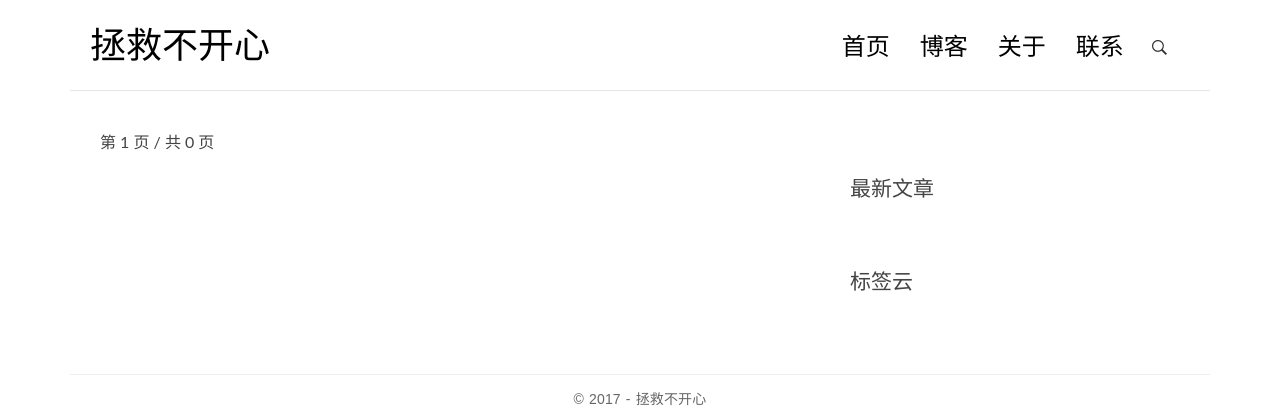
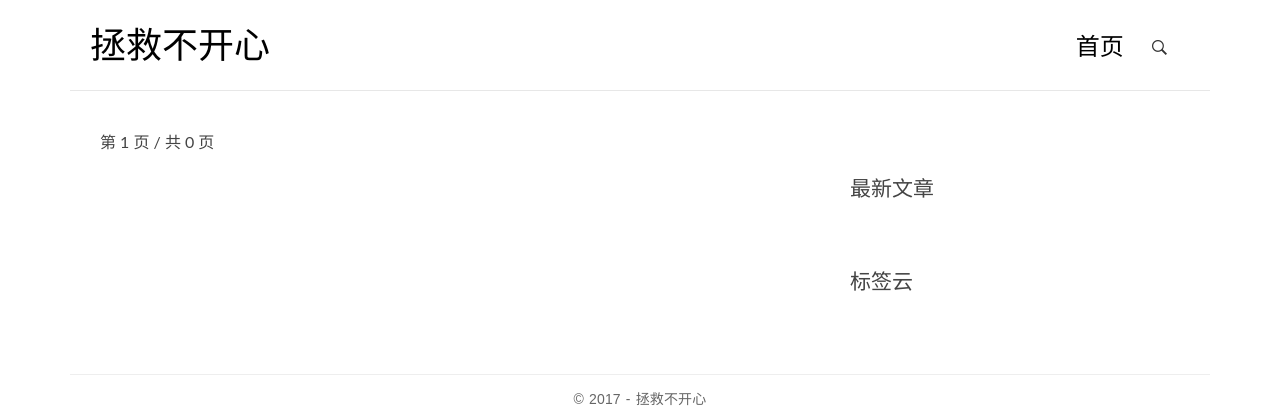
Before and after one commit to ZhangzhiS/my_site, a Django app: page /index/ in a window 1280 px wide. Shown: the top 420 px of the page. Run offline with Django 3.2, Linux system fonts and the light colour scheme; data that the repository does not hold is empty; some libraries are stand-ins or nearby versions.

Commit message:
修改导航栏，目前只有首页

```diff
--- a/templates/__base__.html
+++ b/templates/__base__.html
@@ -40,9 +40,9 @@
                     <div class="collapse navbar-collapse" id="bs-example-navbar-collapse-1">
                         <ul class="nav navbar-nav navbar-right">
                             <li class="cl-effect-11"><a href="{% url 'index' %}" data-hover="首页">首页</a></li>
-                            <li class="cl-effect-11"><a href="full-width.html" data-hover="博客">博客</a></li>
-                            <li class="cl-effect-11"><a href="about.html" data-hover="关于">关于</a></li>
-                            <li class="cl-effect-11"><a href="contact.html" data-hover="联系">联系</a></li>
+{#                            <li class="cl-effect-11"><a href="full-width.html" data-hover="博客">博客</a></li>#}
+{#                            <li class="cl-effect-11"><a href="about.html" data-hover="关于">关于</a></li>#}
+{#                            <li class="cl-effect-11"><a href="contact.html" data-hover="联系">联系</a></li>#}
                         </ul>
                     </div><!-- /.navbar-collapse -->
                 </nav>
@@ -76,5 +76,19 @@
         </div>
     </div>
 </footer>
+<!-- Mobile Menu -->
+<div class="overlay overlay-hugeinc">
+    <button type="button" class="overlay-close"><span class="ion-ios-close-empty"></span></button>
+    <nav>
+        <ul>
+            <li><a href="index.html">首页</a></li>
+{#            <li><a href="full-width.html">博客</a></li>#}
+{#            <li><a href="about.html">关于</a></li>#}
+{#            <li><a href="contact.html">联系</a></li>#}
+        </ul>
+    </nav>
+</div>
+
+<script src="/static/js/script.js"></script>
 </body>
 </html>
```
